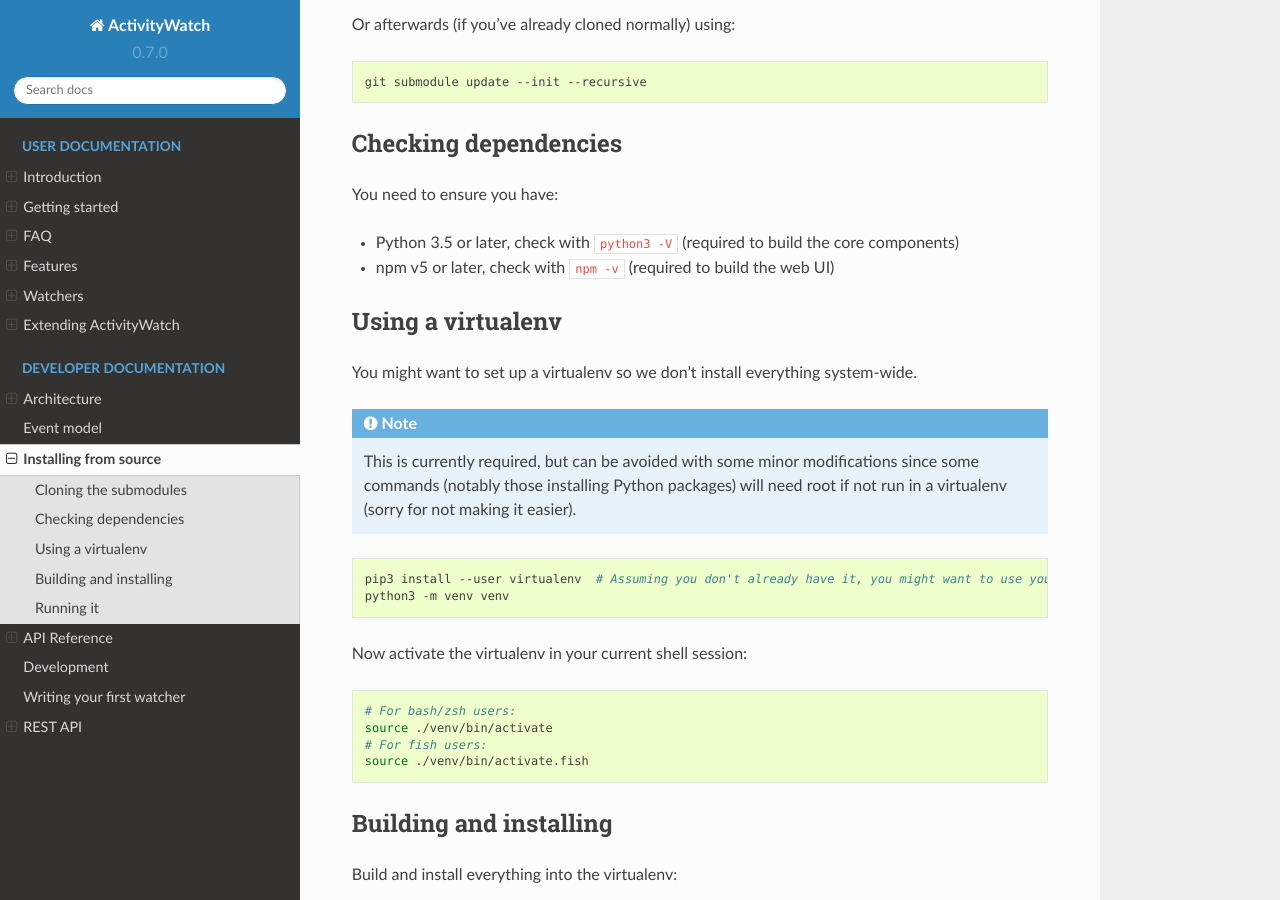
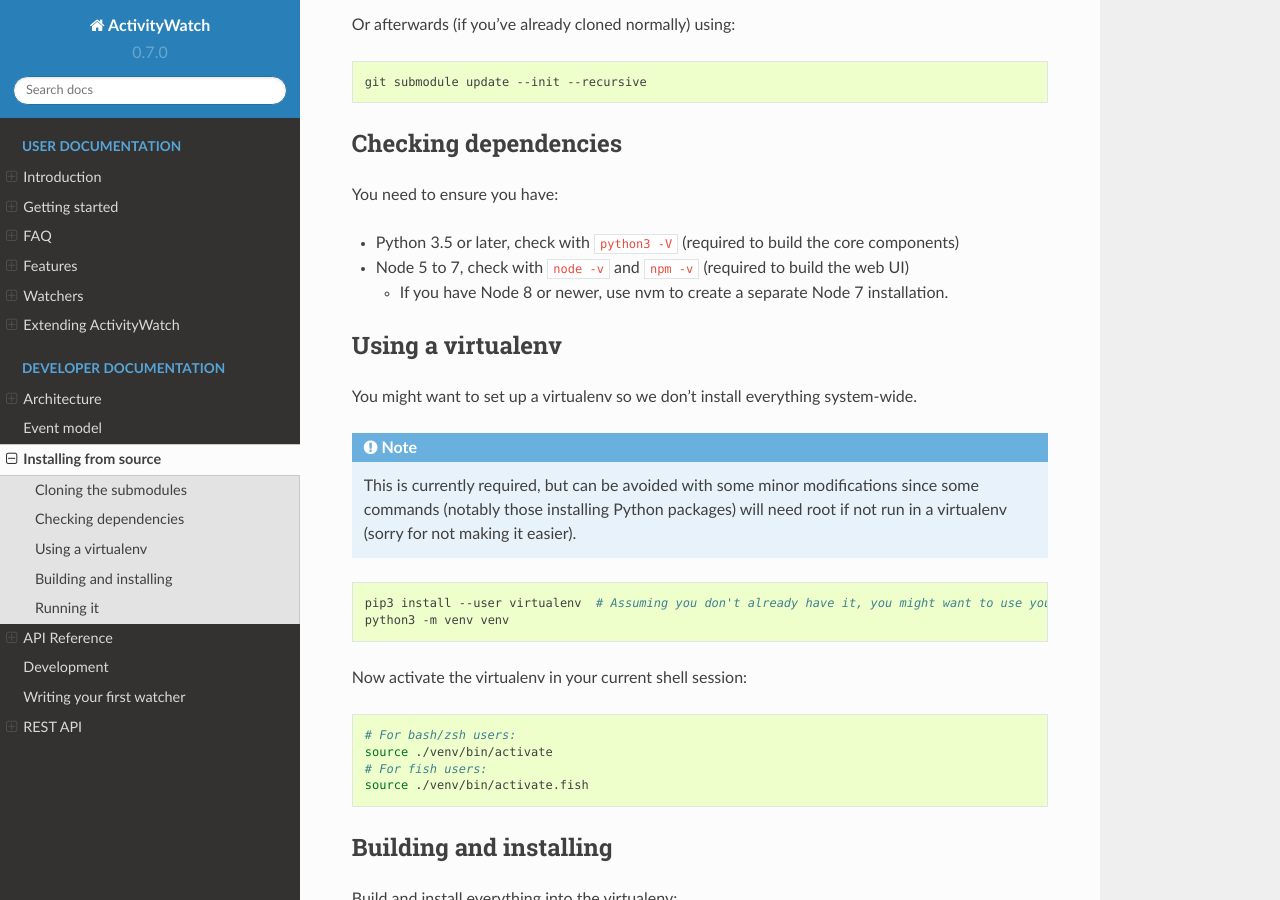
Before and after one commit to ActivityWatch/activitywatch, a Sphinx documentation site: the page built from docs/installing-from-source.rst, in a window 1280 px wide and 900 px high, scrolled down 563 px. Built offline with Sphinx 7.4.7 and the Read the Docs theme 2.0.0, drawn with Linux system fonts in a browser that asks for light colours.

Commit message:
added note about node 8 incompatibility

```diff
--- a/docs/installing-from-source.rst
+++ b/docs/installing-from-source.rst
@@ -30,7 +30,9 @@
 You need to ensure you have:
 
 - Python 3.5 or later, check with :code:`python3 -V` (required to build the core components)
-- npm v5 or later, check with :code:`npm -v` (required to build the web UI)
+- Node 5 to 7, check with :code:`node -v` and :code:`npm -v` (required to build the web UI)
+
+  - If you have Node 8 or newer, use nvm to create a separate Node 7 installation.
 
 Using a virtualenv
 ------------------
```
